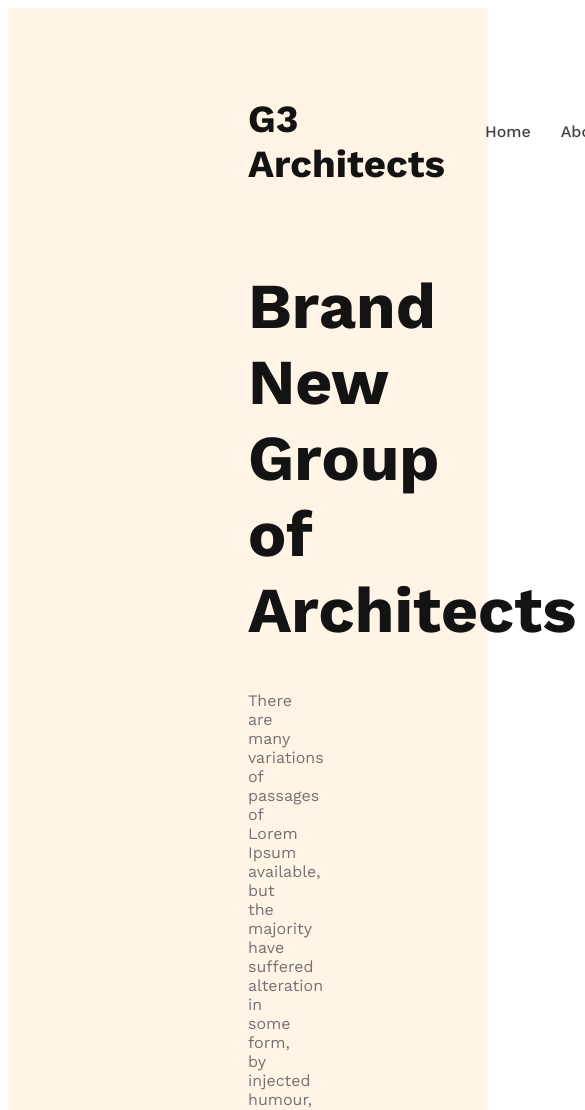
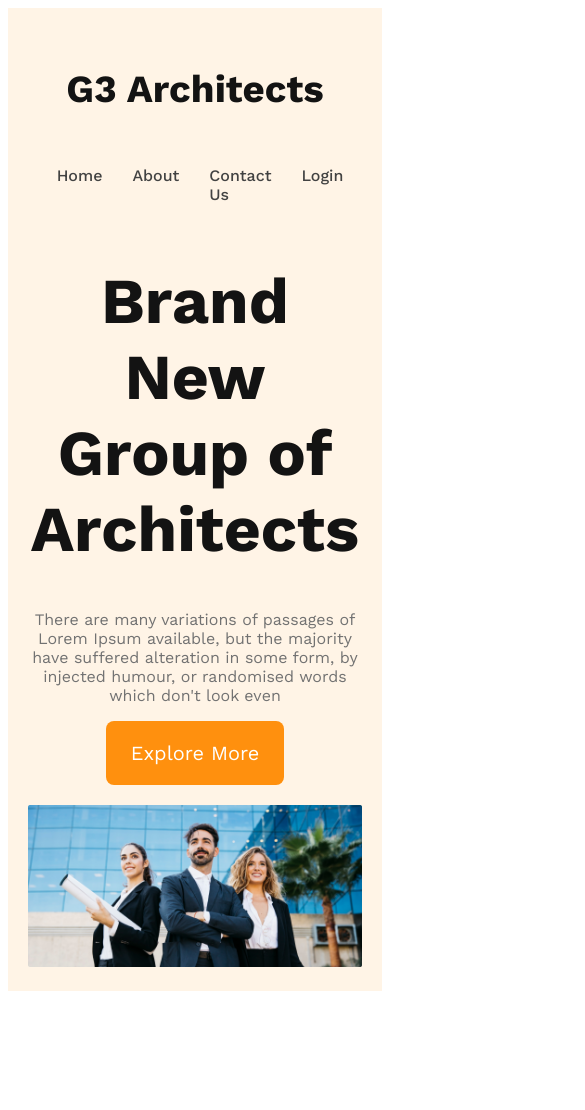
Before and after one commit to anikr007/g3-architects-website, a plain HTML site: page index.html in a window 390 px wide. Shown: the top 1110 px of the page, 585 px wide, since content can reach past the window. After the commit the page ends 999 px from the top, so only its background shows below. Drawn offline with nearby package versions, Linux system fonts and the light colour scheme.

Commit message:
finished the header section with responsive for moblie and medium devices

```diff
--- a/style/color.css
+++ b/style/color.css
@@ -9,7 +9,13 @@
 }
 
 .btn-primary {
-
+    border-radius: 8px;
+    background-color: #ff900e;
+    padding: 20px 25px;
+    border: none;
+    color: white;
+    font-size: 1.25rem;
+    cursor: pointer;
 }
 
 header {
@@ -61,3 +67,31 @@ nav li a {
 .banner-description {
     color: #727272;
 }
+.banner img{
+    width: 100%;
+    margin-top: 20px;
+
+}
+
+/* responsive media queries */
+/* mobile devices */
+
+@media screen and (max-width: 576px) {
+    header{
+        padding: 20px;
+    }
+    nav{
+        flex-direction: column;
+    }
+}
+
+/* tablet or medium devices */
+
+@media screen and (min-width:576px) and (max-width:960px) {
+    header{
+        padding: 50px;
+    }
+    nav{
+        flex-direction: column;
+    }
+}
```
